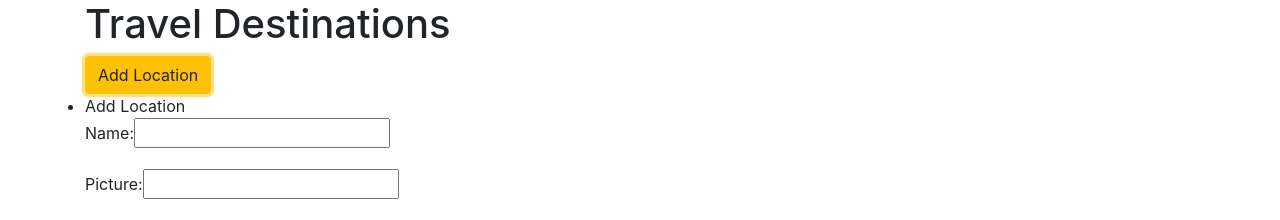
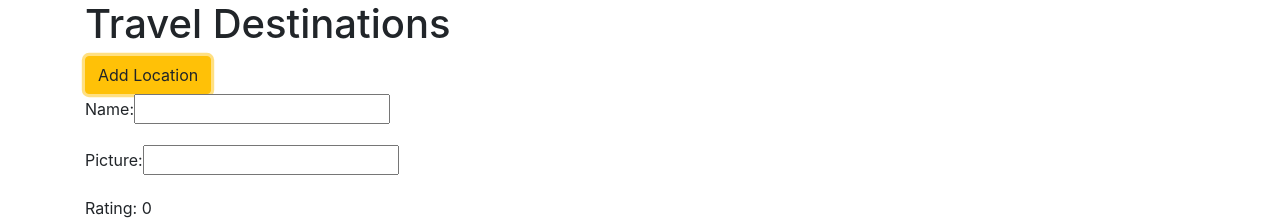
Before and after one commit to asaganda/travel-tracker, a React (Create React App) app in the folder travel-tracker-front-end/: page / in a window 1280 px wide. Both pictures are taken after a click on the button "Add Location". Shown: the top 220 px of the page. Built offline with nearby package versions, Linux system fonts and the light colour scheme; no server answers.

Commit message:
final final

```diff
--- a/travel-tracker-front-end/src/components/Add.js
+++ b/travel-tracker-front-end/src/components/Add.js
@@ -14,7 +14,6 @@ const Add = (props) => {
 
     return(
         <>
-            <summary>Add Location</summary>
         <form onSubmit={handleSubmit}>
             <div class="form-group">
                 <label htmlFor='name'>Name:</label>
```
Lines whose indentation alone changed are shown as unchanged.
